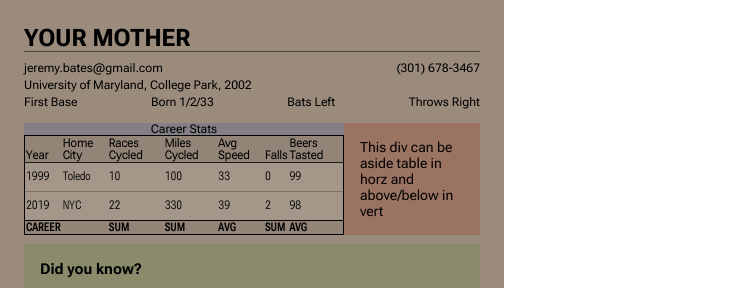
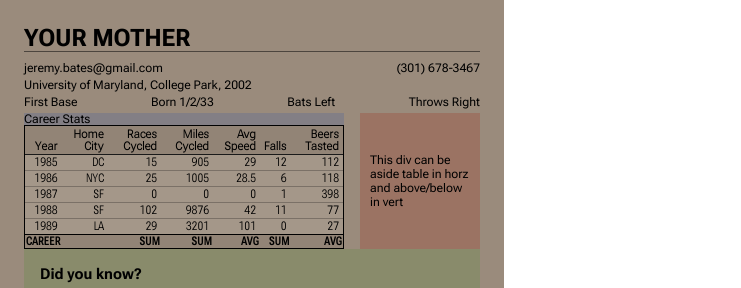
Before and after one commit to jeremybatesDC/vueGridBaseballCard, a Vue app: page / in a window 1280 px wide. Shown: the top 288 px of the page, without its empty margins (0-741 px from the left). Built offline with nearby package versions, Linux system fonts and the light colour scheme.

Commit message:
stragglers

```diff
--- a/src/components/CardBack.vue
+++ b/src/components/CardBack.vue
@@ -1,6 +1,5 @@
 <template>
   <article>
-    <!-- <p v-for="year in stats" :key="year.homeCity">{{year.homeCity}}</p> -->
     <header>
       <h1 v-if="playerName">{{ playerName }}</h1>
       <h1 v-else>YOUR MOTHER</h1>
@@ -35,23 +34,14 @@
           </tr>
         </thead>
         <tbody>
-          <tr>
-            <td>1999</td>
-            <td>Toledo</td>
-            <td>10</td>
-            <td>100</td>
-            <td>33</td>
-            <td>0</td>
-            <td>99</td>
-          </tr>
-          <tr>
-            <td>2019</td>
-            <td>NYC</td>
-            <td>22</td>
-            <td>330</td>
-            <td>39</td>
-            <td>2</td>
-            <td>98</td>
+          <tr v-for="year in stats.years" :key="year">
+            <td>{{year.year}}</td>
+            <td>{{year.homeCity}}</td>
+            <td>{{year.racesCycled}}</td>
+            <td>{{year.milesCycled}}</td>
+            <td>{{year.avgSpeed}}</td>
+            <td>{{year.falls}}</td>
+            <td>{{year.beersTasted}}</td>
           </tr>
         </tbody>
         <tfoot>
@@ -67,7 +57,9 @@
         </tfoot>
       </table>
       <aside>
-        <p>This div can be aside table in horz and above/below in vert</p>
+        <blockquote>
+          <p>This div can be aside table in horz and above/below in vert</p>
+        </blockquote>
       </aside>
     </section>
 
@@ -84,7 +76,13 @@
 <script lang="ts">
 import stats from "../json/stats.json";
 console.log(stats.years);
-export default {};
+export default {
+  data: function() {
+    return {
+      stats
+    };
+  }
+};
 </script>
 
 <style scoped lang="scss">
@@ -129,13 +127,13 @@ table {
   font-size: 1.2rem;
   line-height: 1;
   font-variant-numeric: lining-nums tabular-nums;
-
+  text-align: right;
   border: 1px solid #000000;
   border-radius: 1rem;
 }
 caption {
   background: rgba(#3c5c9f, 0.25);
-  //text-align: left;
+  text-align: left;
   // learned something new
   //caption-side: bottom;
 }
@@ -144,10 +142,12 @@ thead {
   box-shadow: 0 1px #000000;
   font-variation-settings: "wght" 150, "wdth" 35, "opsz" 0, "GRAD" 48, "slnt" 0;
   background: rgba(0, 0, 0, 0.05);
+  //text-align: inherit;
 }
 th {
-  text-align: left;
+  //text-align: left;
   vertical-align: bottom;
+  padding: 0.2rem 0.4rem;
 }
 
 tbody {
@@ -155,9 +155,11 @@ tbody {
   font-variation-settings: "wght" 100, "wdth" 0, "opsz" 20, "GRAD" 48, "slnt" 0;
   background: rgba(255, 255, 255, 0.1);
   td {
+    padding: 0.2rem 0.4rem;
     box-shadow: 0 1px rgba(0, 0, 0, 0.25);
   }
 }
+
 tfoot {
   font-variation-settings: "wght" 400, "wdth" 0, "opsz" 20, "GRAD" 48, "slnt" 0;
   background: rgba(0, 0, 0, 0.05);
@@ -166,9 +168,23 @@ tfoot {
 
 // rather imperative here, but having table as child of flex element was kinda odd... ooooh
 aside {
+  padding-left: 1.6rem;
+  display: flex;
+  max-width: calc(100% - 32rem);
+  p {
+    font-size: 1.2rem;
+  }
+}
+
+blockquote {
+  display: flex;
+  padding: 0;
+  margin: 0;
   background: rgba(#9c2c1a, 0.25);
-  padding: 1.6rem;
-  max-width: calc(100% - 32rem);
+  align-items: center;
+  p {
+    padding: 1rem;
+  }
 }
 
 footer {
--- a/src/json/stats.json
+++ b/src/json/stats.json
@@ -1,12 +1,49 @@
 {
-  "years": {
-    "1985": {
-      "homeCity": "Gotham",
-      "racesCycled": 11
+  "years": [
+    {
+      "year": "1985",
+      "homeCity": "DC",
+      "racesCycled": "15",
+      "milesCycled": "905",
+      "avgSpeed": "29",
+      "falls": 12,
+      "beersTasted": 112
     },
-    "1986": {
-      "homeCity": "Metropolis",
-      "racesCycled": 32
+    {
+      "year": "1986",
+      "homeCity": "NYC",
+      "racesCycled": "25",
+      "milesCycled": "1005",
+      "avgSpeed": "28.5",
+      "falls": 6,
+      "beersTasted": 118
+    },
+    {
+      "year": "1987",
+      "homeCity": "SF",
+      "racesCycled": "0",
+      "milesCycled": "0",
+      "avgSpeed": "0",
+      "falls": 1,
+      "beersTasted": 398
+    },
+    {
+      "year": "1988",
+      "homeCity": "SF",
+      "racesCycled": "102",
+      "milesCycled": "9876",
+      "avgSpeed": "42",
+      "falls": 11,
+      "beersTasted": 77
+    },
+    {
+      "year": "1989",
+      "homeCity": "LA",
+      "racesCycled": "29",
+      "milesCycled": "3201",
+      "avgSpeed": "101",
+      "falls": 0,
+      "beersTasted": 27
     }
-  }
+  ]
 }
```
